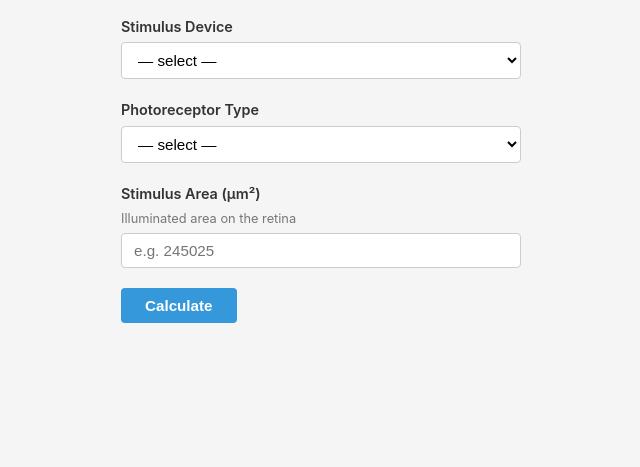
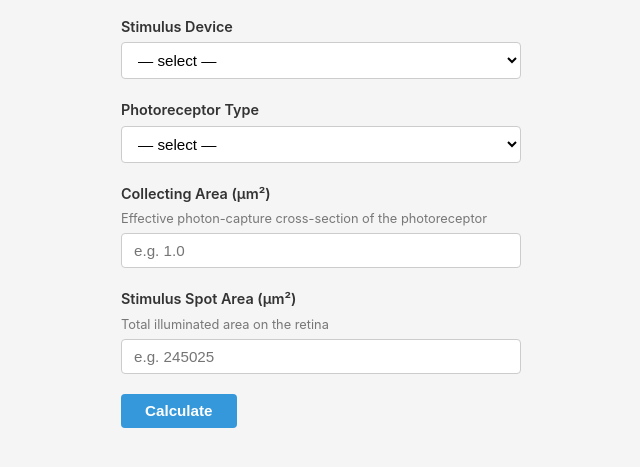
Before and after one commit to Kerschensteiner-Lab/light-calibration, a Flask app: page / in a window 1280 px wide. Shown: the part 227-694 px from the top of the page, without its empty margins (93-733 px from the left). Run offline with Flask 3, Linux system fonts and the light colour scheme; some libraries are stand-ins or nearby versions.

Commit message:
Add photoreceptor collecting area to isomerization rate calculation
The formula was missing the collecting area factor needed to convert
photon density (photons/s/μm²) to isomerizations per photoreceptor
per second. Add per-photoreceptor collecting area defaults in a JSON
config, auto-populate the value when a photoreceptor is selected, and
allow saving collecting area alongside generated photoreceptor spectra.

Co-Authored-By: Claude Opus 4.6 <noreply@anthropic.com>

```diff
--- /dev/null
+++ b/spectra/collecting_areas.json
@@ -0,0 +1,13 @@
+{
+    "mouse_rod": 0.5,
+    "mouse_mcone": 0.2,
+    "mouse_scone": 0.2,
+    "primate_rod": 1.0,
+    "primate_lcone": 0.37,
+    "primate_mcone": 0.37,
+    "primate_scone": 0.37,
+    "dunnart_rod": 0.79,
+    "dunnart_lws": 2.0,
+    "dunnart_mws": 2.0,
+    "dunnart_uvs": 2.0
+}
--- a/src/app.py
+++ b/src/app.py
@@ -13,7 +13,7 @@ sys.path.insert(0, os.path.dirname(os.path.dirname(os.path.abspath(__file__))))
 
 from src.spectrum_utils import (
     list_spectra, get_spectra_dir, load_spectrum_csv, save_spectrum_csv,
-    standard_wavelengths,
+    standard_wavelengths, load_collecting_areas, save_collecting_area,
 )
 from src.calculator import compute_from_names
 from src.govardovskii import govardovskii_nomogram
@@ -32,7 +32,10 @@ app = Flask(
 def calculator_page():
     stimuli = list_spectra(get_spectra_dir('stimuli'))
     photoreceptors = list_spectra(get_spectra_dir('photoreceptors'))
-    return render_template('calculator.html', stimuli=stimuli, photoreceptors=photoreceptors)
+    collecting_areas = load_collecting_areas()
+    return render_template('calculator.html', stimuli=stimuli,
+                           photoreceptors=photoreceptors,
+                           collecting_areas=collecting_areas)
 
 
 @app.route('/import')
@@ -56,13 +59,17 @@ def api_calculate():
         stimulus = data['stimulus']
         receptor = data['receptor']
         area_um2 = float(data['area_um2'])
+        collecting_area_um2 = float(data['collecting_area_um2'])
 
         if power_nw <= 0:
             return jsonify(error="Power must be positive."), 400
         if area_um2 <= 0:
-            return jsonify(error="Area must be positive."), 400
+            return jsonify(error="Stimulus area must be positive."), 400
+        if collecting_area_um2 <= 0:
+            return jsonify(error="Collecting area must be positive."), 400
 
-        result = compute_from_names(power_nw, stimulus, receptor, area_um2)
+        result = compute_from_names(power_nw, stimulus, receptor, area_um2,
+                                     collecting_area_um2)
         return jsonify(result)
 
     except (KeyError, ValueError, TypeError) as e:
@@ -130,6 +137,7 @@ def api_generate_photoreceptor():
         data = request.get_json()
         lambda_max = float(data['lambda_max'])
         name = data.get('name', '').strip()
+        collecting_area = data.get('collecting_area')
 
         if not name:
             return jsonify(error="Spectrum name is required."), 400
@@ -140,6 +148,9 @@ def api_generate_photoreceptor():
         output_path = os.path.join(output_dir, name + '.csv')
         save_spectrum_csv(output_path, wavelengths, sensitivity,
                           header="wavelength_nm,sensitivity")
+
+        if collecting_area is not None:
+            save_collecting_area(name, float(collecting_area))
 
         return jsonify(
             message=f"Photoreceptor spectrum '{name}' saved successfully.",
--- a/src/spectrum_utils.py
+++ b/src/spectrum_utils.py
@@ -1,5 +1,6 @@
 """Spectrum resampling, interpolation, and file I/O utilities."""
 
+import json
 import os
 import numpy as np
 from scipy.interpolate import interp1d
@@ -111,3 +112,47 @@ def get_spectra_dir(kind):
     """
     base = os.path.join(os.path.dirname(os.path.dirname(os.path.abspath(__file__))), 'spectra')
     return os.path.join(base, kind)
+
+
+def _collecting_areas_path():
+    """Return the path to the collecting_areas.json file."""
+    base = os.path.join(os.path.dirname(os.path.dirname(os.path.abspath(__file__))), 'spectra')
+    return os.path.join(base, 'collecting_areas.json')
+
+
+def load_collecting_areas():
+    """Load photoreceptor collecting areas from JSON.
+
+    Returns
+    -------
+    areas : dict
+        Mapping of photoreceptor name to collecting area in um^2.
+        Empty dict if the file does not exist.
+    """
+    path = _collecting_areas_path()
+    if not os.path.isfile(path):
+        return {}
+    with open(path, 'r') as f:
+        return json.load(f)
+
+
+def save_collecting_area(name, area_um2):
+    """Save or update a single photoreceptor's collecting area.
+
+    Parameters
+    ----------
+    name : str
+        Photoreceptor spectrum name (without .csv extension).
+    area_um2 : float
+        Collecting area in um^2.
+    """
+    path = _collecting_areas_path()
+    if os.path.isfile(path):
+        with open(path, 'r') as f:
+            data = json.load(f)
+    else:
+        data = {}
+    data[name] = area_um2
+    with open(path, 'w') as f:
+        json.dump(data, f, indent=4)
+        f.write('\n')
--- a/templates/calculator.html
+++ b/templates/calculator.html
@@ -33,8 +33,14 @@
 </div>
 
 <div class="form-group">
-    <label for="area">Stimulus Area (μm²)</label>
-    <div class="hint">Illuminated area on the retina</div>
+    <label for="collecting-area">Collecting Area (μm²)</label>
+    <div class="hint">Effective photon-capture cross-section of the photoreceptor</div>
+    <input type="number" id="collecting-area" step="any" min="0" placeholder="e.g. 1.0">
+</div>
+
+<div class="form-group">
+    <label for="area">Stimulus Spot Area (μm²)</label>
+    <div class="hint">Total illuminated area on the retina</div>
     <input type="number" id="area" step="any" min="0" placeholder="e.g. 245025">
 </div>
 
@@ -56,6 +62,18 @@
 
 {% block scripts %}
 <script>
+const COLLECTING_AREAS = {{ collecting_areas | tojson }};
+
+document.getElementById('receptor').addEventListener('change', function() {
+    const receptor = this.value;
+    const input = document.getElementById('collecting-area');
+    if (receptor && COLLECTING_AREAS[receptor] !== undefined) {
+        input.value = COLLECTING_AREAS[receptor];
+    } else {
+        input.value = '';
+    }
+});
+
 document.getElementById('calculate-btn').addEventListener('click', async () => {
     const errorEl = document.getElementById('error-msg');
     const resultBox = document.getElementById('result-box');
@@ -65,9 +83,10 @@ document.getElementById('calculate-btn').addEventListener('click', async () => {
     const power = parseFloat(document.getElementById('power').value);
     const stimulus = document.getElementById('stimulus').value;
     const receptor = document.getElementById('receptor').value;
+    const collectingArea = parseFloat(document.getElementById('collecting-area').value);
     const area = parseFloat(document.getElementById('area').value);
 
-    if (!stimulus || !receptor || isNaN(power) || isNaN(area)) {
+    if (!stimulus || !receptor || isNaN(power) || isNaN(collectingArea) || isNaN(area)) {
         errorEl.textContent = 'Please fill in all fields.';
         errorEl.classList.add('visible');
         return;
@@ -85,6 +104,7 @@ document.getElementById('calculate-btn').addEventListener('click', async () => {
                 power_nw: power,
                 stimulus: stimulus,
                 receptor: receptor,
+                collecting_area_um2: collectingArea,
                 area_um2: area,
             }),
         });
```
Also changed, not shown: src/calculator.py (+11 -5 lines), templates/generate_photoreceptor.html (+9 -1 lines).
